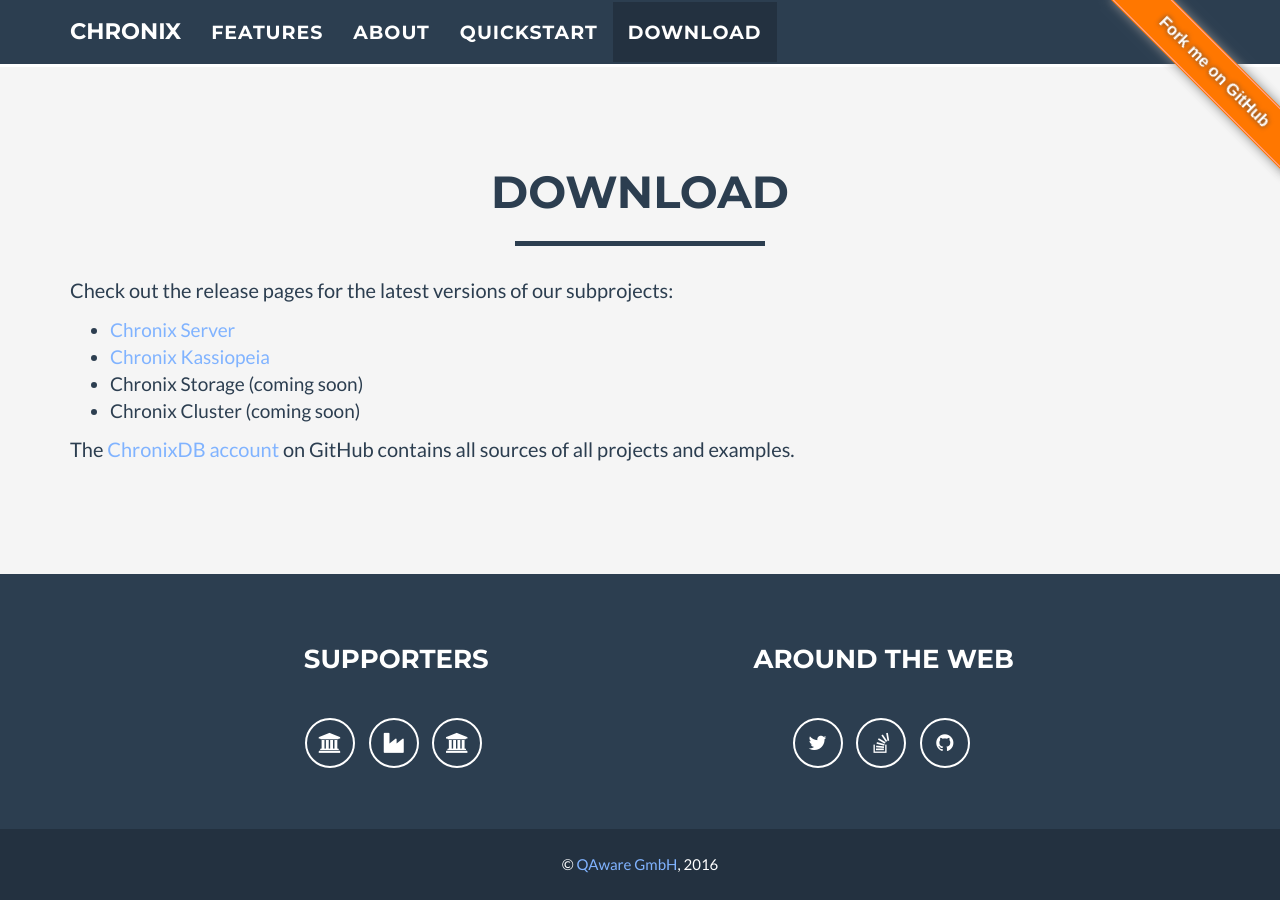
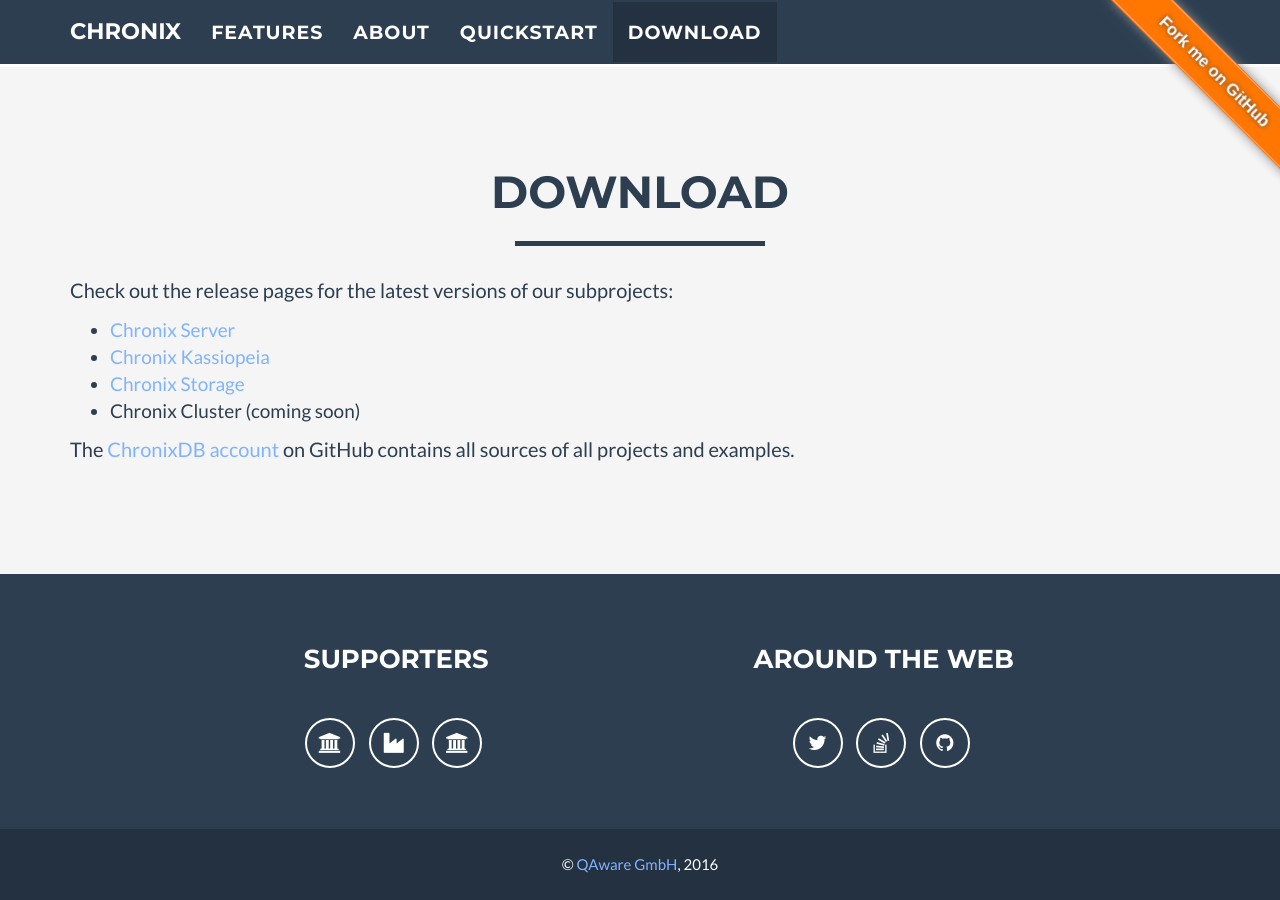
Before and after one commit to ChronixDB/chronixDB.github.io, a Jekyll site: the page built from index.html, in a window 1280 px wide and 900 px high, scrolled down 4222 px. Built offline with Jekyll 4.4.1, drawn with Linux system fonts in a browser that asks for light colours.

Commit message:
Set link to chronix storage.

```diff
--- a/_includes/download.html
+++ b/_includes/download.html
@@ -15,7 +15,7 @@
                 <ul>
                     <li><a href="https://github.com/ChronixDB/chronix.server/releases">Chronix Server</a></li>
                     <li><a href="https://github.com/ChronixDB/chronix.kassiopeia/releases">Chronix Kassiopeia</a>
-                    <li>Chronix Storage (coming soon)</li>
+                    <li><a href="https://github.com/ChronixDB/chronix.storage/releases">Chronix Storage</a>
                     <li>Chronix Cluster (coming soon)</li>
                 </ul>
                 <p>
```
